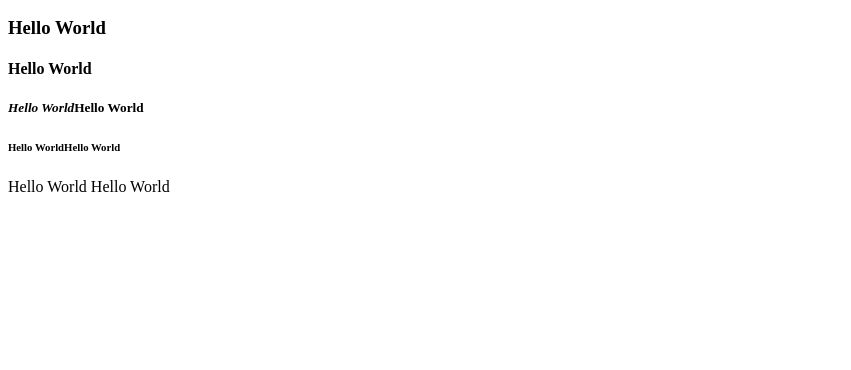
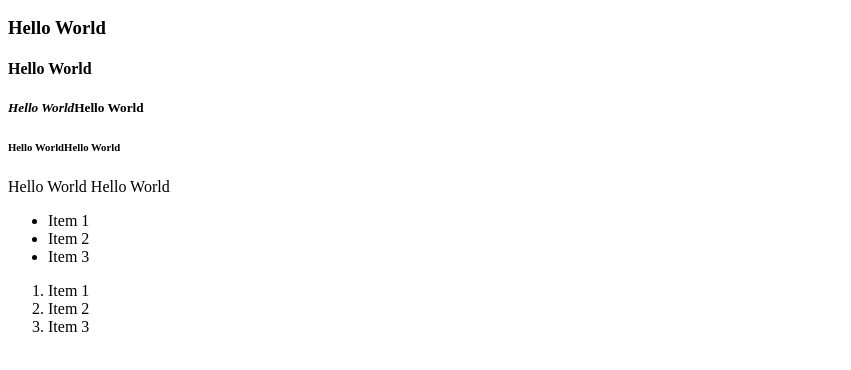
Before and after one commit to NoeyG/git_test, a plain HTML site: page index.html in a window 1280 px wide. Shown: the part 178-548 px from the top of the page, without its empty margins (0-851 px from the left). Drawn offline with Linux system fonts and the light colour scheme.

Commit message:
Add index.html

```diff
--- a/index.html
+++ b/index.html
@@ -18,6 +18,17 @@
     <h6><strong>Hello World</strong>Hello World</h6>
     <h7>Hello World</h7>
     <h8>Hello World</h8>
+    <ul>
+        <li>Item 1</li>
+        <li>Item 2</li>
+        <li>Item 3</li>
+    </ul>
+
+    <ol>
+        <li>Item 1</li>
+        <li>Item 2</li>
+        <li>Item 3</li>
+    </ol>
 
 </body>
 </html>
```
